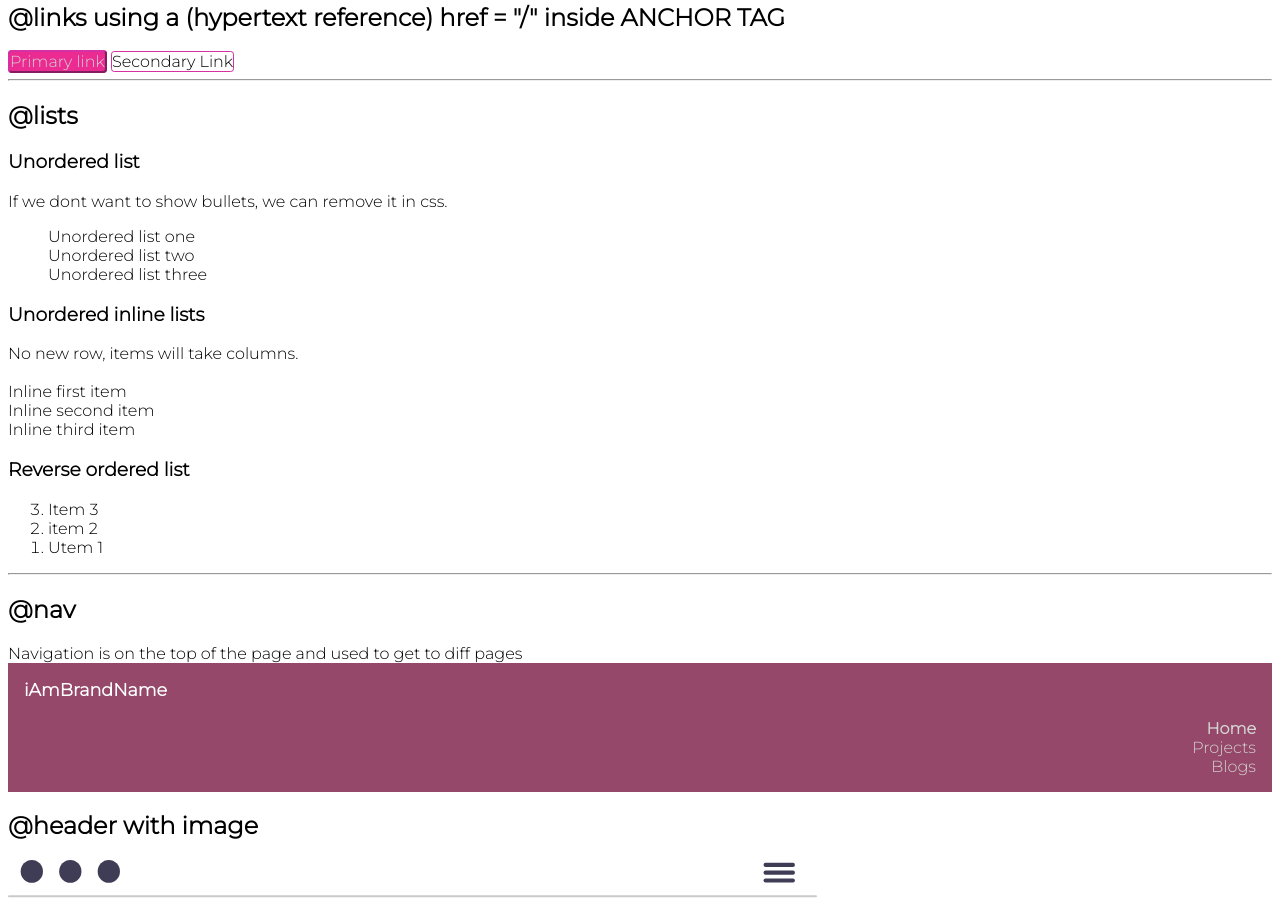
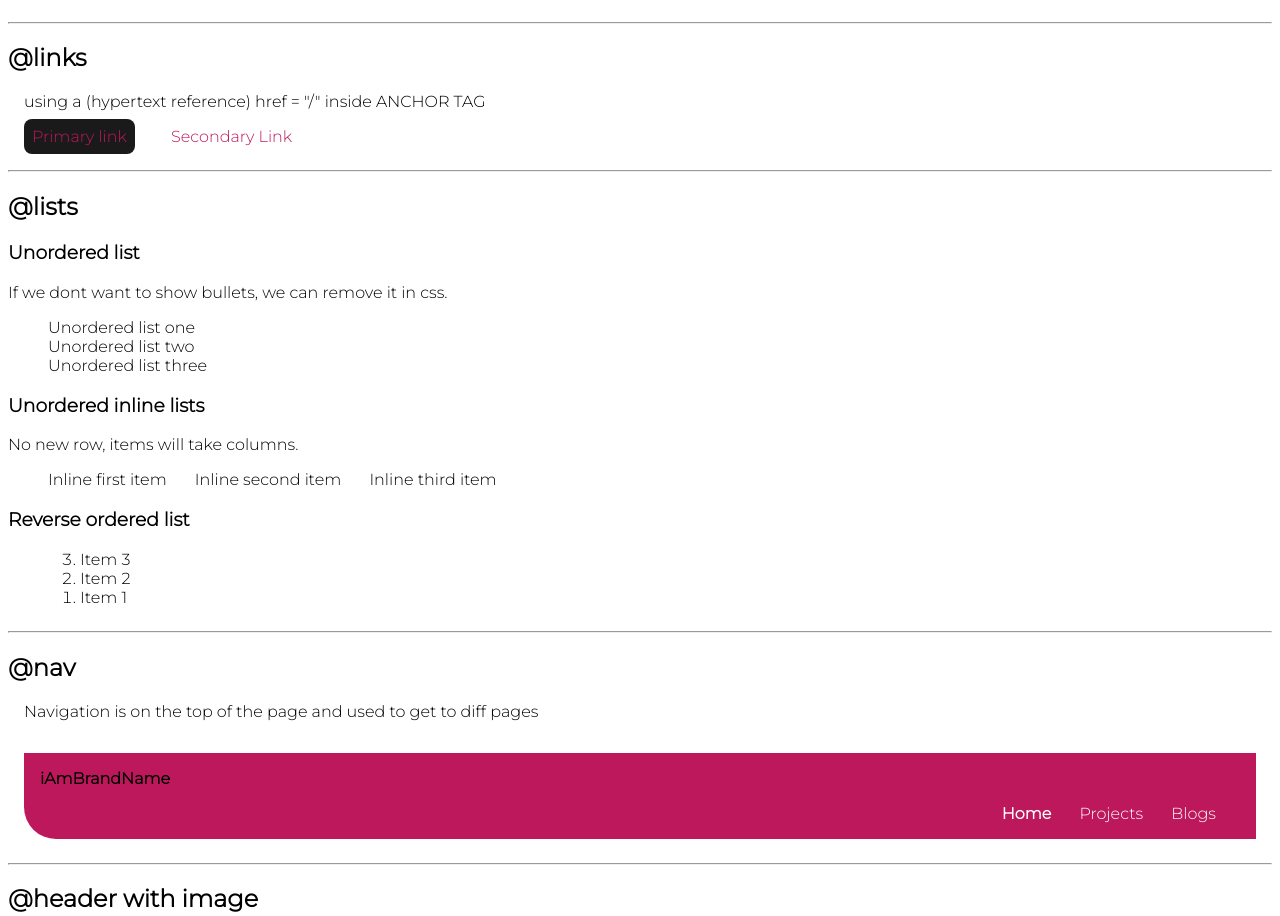
Before and after one commit to prakriti-9/NEOG-L3-Component-Library, a plain HTML site: page index.html in a window 1280 px wide. Shown: the part 706-1622 px from the top of the page. Drawn offline with Linux system fonts and the light colour scheme.

Commit message:
till header

```diff
--- a/index.html
+++ b/index.html
@@ -41,11 +41,17 @@
 
     <hr>
 
-    <h2>@links using a (hypertext reference) href = "/" inside ANCHOR TAG</h2>
-    <a class="link primary-link"; href ="/">Primary link</a>
-    <a class="link secondary-link";  href ="/">Secondary Link</a>
+
+    <!-- LINKS -->
+    <h2>@links</h2>
+
+    <div class="link text">using a (hypertext reference) href = "/" inside ANCHOR TAG</div>
+    <a class="link link-primary"; href ="/">Primary link</a>
+    <a class="link link-secondary";  href ="/">Secondary Link</a>
     <hr>
 
+
+    <!-- LISTS -->
     <h2>@lists</h2>
 
     <h3>Unordered list</h3>
@@ -58,42 +64,49 @@
 
     <h3>Unordered inline lists</h3>
     <div>No new row, items will take columns.</div>
-    <ul class="inline">
-        <li>Inline first item</li>
-        <li>Inline second item</li>
-        <li>Inline third item</li>
+    <ul class="no-bullets">
+        <li class="inline">Inline first item</li>
+        <li class="inline">Inline second item</li>
+        <li class="inline">Inline third item</li>
     </ul>
 
     <h3>Reverse ordered list</h3>
-    <ol reversed>
+    <ol reversed class="reverse">
         <li>Item 3</li>
-        <li>item 2</li>
-        <li>Utem 1</li>
+        <li>Item 2</li>
+        <li>Item 1</li>
     </ol>
     <hr>
 
+    <!-- NAVIGATION -->
     <h2>@nav</h2>
 
-    <div>Navigation is on the top of the page and used to get to diff pages</div>
-    <nav class="navigation">
-        <div class="brand">iAmBrandName</div>
-        <ul class="no-bullets inline navpills">
-            <li><a class="link link-active" href = '/'>Home</a></li>
-            <li><a class="link" href ='/'>Projects</a></li>
-            <li><a class="link" href ='/'>Blogs</a></li>
+    <div class= "container nav-text"> Navigation is on the top of the page and used to get to diff pages</div>
+
+    <nav class="navigation container ">
+        <div class="navigation-brand"> iAmBrandName</div>
+        <ul class="navi-list">
+            <li class="inline"><a class="nav-current navi-no-bullets" href = '/'>Home</a></li>
+            <li class="inline"><a class="navi-no-bullets" href ='/'>Projects</a></li>
+            <li class="inline"><a class="navi-no-bullets" href ='/'>Blogs</a></li>
         </ul>
     </nav>
 
+    <hr>
+
+
+    <!-- HEADER -->
     <h2>@header with image</h2>
-    <header>
-        <img src="images/hero.svg"/>
-        <header>Heading inside header</header>
+    <header class="hero">
+        <img class="hero-image" src="images/hero.svg"/>
+        <header class="hero-text">Learning to become a <span style="color: #be185d">web developer</span></header>
     </header>
 
 
+    <!-- SECTION -->
     <h2>@sections</h2>
 
-    <section>
+    <section class="section">
         <h3>white section</h3>
         <p>This will have a white background.</p>
 
--- a/styles.css
+++ b/styles.css
@@ -12,7 +12,7 @@ body{
 }
 
 .container{
-    padding-left: 1rem; padding-right: 1 rem ;
+    padding-left: 1rem; padding-right: 1rem ;
 }
 
 .container-centre{
@@ -22,49 +22,81 @@ body{
 
 /* links */
 .link{
+    margin: 1rem;
     text-decoration: none;
-    padding: 1rem, 1rem ;
-    color:#d4d2d2
 }
-.primary-link{
-    background-color: #eb2b91;
-    border: 0.15rem outset #d631a2;
-    border-radius: 0.25rem;
+.link-primary{
+    padding: 0.5rem;
+    background-color: #1b1a1a;
+    border-radius: 0.5rem;
+    color: #be185d;
 }
 
-.secondary-link{
-    color: black;
-    border: 0.05rem solid #d631a2;
-    border-radius: 0.20rem;
-
+.link-secondary{
+    color: #be185d;
 }
 
+hr{
+    margin-top: 1.5rem;
+}
+
+
+/* LIST-bullets */
 .no-bullets{
     list-style: none
 }
-
 .inline{
-    display: inline ;
+    margin-right: 1.5rem;
+    display: inline;
+}
+.reverse{
+    margin-left: 2rem;
 }
 
 
 /* navigation */
+.nav-text{
+    margin-bottom: 2rem;
+}
+.navigation{
+    background-color: #be185d;
+    margin: 1rem;
+    border-bottom-left-radius: 2rem;
+}
+.navigation-brand{
+    padding-top: 1rem;
+    font-weight: bold;
+    font-size: medium;
+}
 
-.navigation{
-    background-color: #730e3ac1;
+.navi-list{
+    text-align: right;
+    padding-bottom: 1rem;
+}
+
+.navi-no-bullets{
     color: white;
+    list-style: none;
+    text-decoration: none;
+    }
+
+.nav-current{
+    font-weight: bold;
+}
+
+/* HEADER */
+
+.hero{
     padding: 1rem;
 }
-
-.navpills{
-    text-align: right;
+.hero-image{
+    display: block;
+    margin: auto;
+    max-width: 50%;
 }
-
-.brand{
+.hero-text{
+    text-align: center;
     font-weight: bold;
-    font-size: 1.1rem;
+    color: #2F2E40;
+    font-size: x-large;
 }
-
-.link-active{
-    font-weight: bolder;
-}
```
